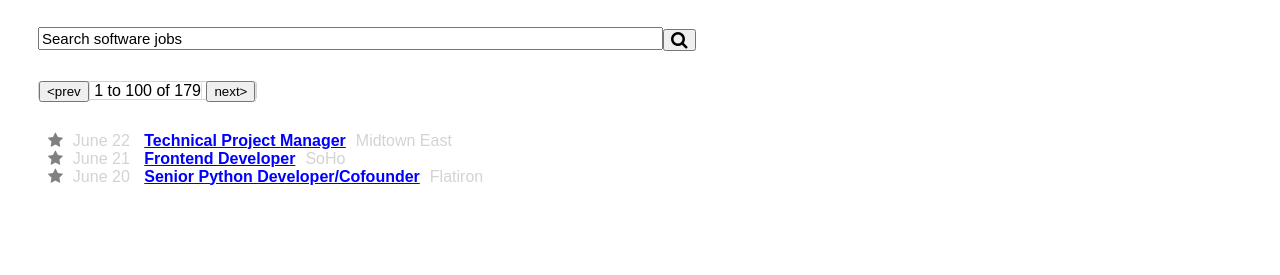
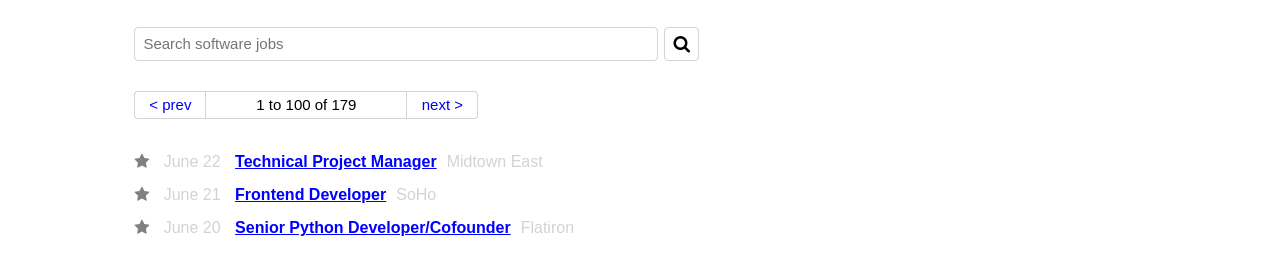
Before and after one commit to emontecalvo/gregslist_challenge, a plain HTML site: page index.html in a window 1280 px wide. Shown: the part 67-342 px from the top of the page. Drawn offline with Linux system fonts and the light colour scheme.

Commit message:
revision

```diff
--- a/index.html
+++ b/index.html
@@ -23,11 +23,14 @@
       <li class="right_nav"><a href="#">Account</a></li>
     </ul>
   </nav>
-
+    <main>
     <div class="search">
-    <input type="text" value="Search software jobs"><button type="button"><i class="fa fa-search fa-lg" aria-hidden="true"></button></i>
+      <input type="text" placeholder="Search software jobs">
+      <button type="button">
+        <i class="fa fa-search fa-lg" aria-hidden="true"></i>
+      </button>
     </div>
-
+  <!--
     <div class="page_bar">
       <span class="wrapper">
         <span class="buttons"><button type="button">&ltprev</button></span>
@@ -35,15 +38,26 @@
         <span class="buttons"><button type="button">next&gt</button></span>
       </span>
 
-  </div>
+    </div> -->
+
+    <nav class="pagination">
+      <a class="prev" href="#">&lt; prev</a>
+      <div>1 to 100 of 179</div>
+      <a class="next" href="#">next &gt;</a>
+    </nav>
 
     <div class="job_list">
       <ul>
-      <li><i class="fa fa-star" aria-hidden="true"></i>June 22   <a href="#">Technical Project Manager</a>Midtown East</li>
-      <li><i class="fa fa-star" aria-hidden="true"></i>June 21   <a href="#">Frontend Developer</a>SoHo</li>
-      <li><i class="fa fa-star" aria-hidden="true"></i>June 20   <a href="#">Senior Python Developer/Cofounder</a>Flatiron</li>
+        <li>
+          <i class="fa fa-star" aria-hidden="true"></i>
+          June 22
+          <a href="#">Technical Project Manager</a>Midtown East
+        </li>
+        <li><i class="fa fa-star" aria-hidden="true"></i> June 21 <a href="#">Frontend Developer</a>SoHo</li>
+        <li><i class="fa fa-star" aria-hidden="true"></i> June 20 <a href="#">Senior Python Developer/Cofounder</a>Flatiron</li>
       </ul>
     </div>
+  </main>
 
 
 <!--   // <script src="js/scripts.js"></script> -->
--- a/style.css
+++ b/style.css
@@ -1,7 +1,18 @@
+/** {
+  margin: 0;
+  padding: 0;
+}*/
+
 body {
   font-family: sans-serif;
 }
-
+main {
+  width: 80%;
+  margin: 0 auto;
+}
+button {
+  cursor: pointer;
+}
 /*   ***********************navigation bar*/
 
 h1 {
@@ -64,8 +75,18 @@ input {
 }
 
 .search {
-  margin-left: 30px;
   margin-bottom: 30px;
+}
+
+.search button, .search input {
+  line-height: 32px;
+  vertical-align: middle;
+  padding: 0;
+  background-color: #fff;
+  border: 1px solid lightgray;
+  margin-right: 2px;
+  padding: 0 8px;
+  border-radius: 4px;
 }
 
 .wrapper {
@@ -76,7 +97,39 @@ input {
 
 /*     **************end of job SEARCH sect.*/
 
+/*  ******************* new pagination */
+.pagination {
+  font-size: 0;
+  line-height: 26px;
 
+}
+.pagination div {
+  font-size: 15px;
+  width: 200px;
+  border: 1px solid lightgray;
+  display: inline-block;
+  text-align: center;
+
+}
+.prev, .next {
+  display: block;
+  font-size: 15px;
+  width: 70px;
+  border: 1px solid lightgray;
+  display: inline-block;
+  text-align: center;
+  text-decoration: none;
+}
+
+.prev {
+  border-right: none;
+  border-radius: 4px 0 0 4px;
+}
+
+.next {
+  border-left: none;
+  border-radius: 0px 4px 4px 0px;
+}
 /*  *******************job LIST section*/
 
 .page_bar {
@@ -90,6 +143,9 @@ ul {
 
 .job_list {
   color: lightgray;
+}
+.job_list ul {
+  padding-left: 0;
 }
 
 .job_list a:link {
@@ -122,5 +178,9 @@ ul {
   margin-left: 10px;
 }
 
+.job_list li {
+  margin-bottom: 15px;
+}
+
 
 /*    *****************end of job LIST sect.*/
```
Lines whose indentation alone changed are shown as unchanged.
